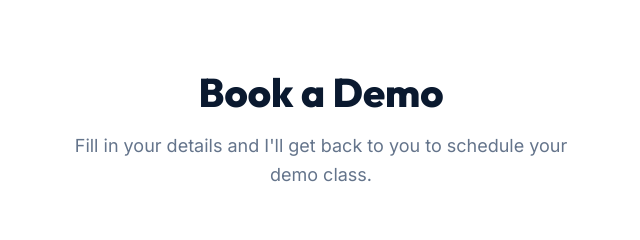
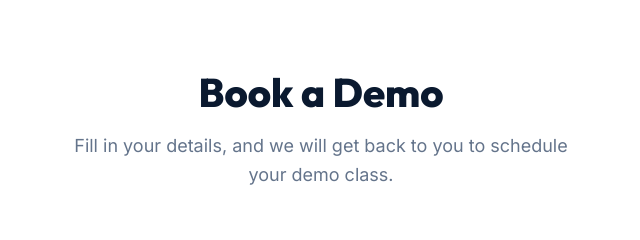
Before and after one commit to govindam3/gg-site, a website: page index.html in a window 1280 px wide. Shown: the part 3060-3300 px from the top of the page, 319-959 px from the left. Drawn offline with Linux system fonts and the light colour scheme.

Commit message:
Update index.html

```diff
--- a/index.html
+++ b/index.html
@@ -193,7 +193,7 @@
         <section class="demo-booking" id="demo">
             <div class="container form-container">
                 <h2 class="section-title">Book a Demo</h2>
-                <p class="section-subtitle">Fill in your details and I'll get back to you to schedule your demo class.</p>
+                <p class="section-subtitle">Fill in your details, and we will get back to you to schedule your demo class.</p>
 
                 <form id="demoForm" class="demo-form">
 
```
